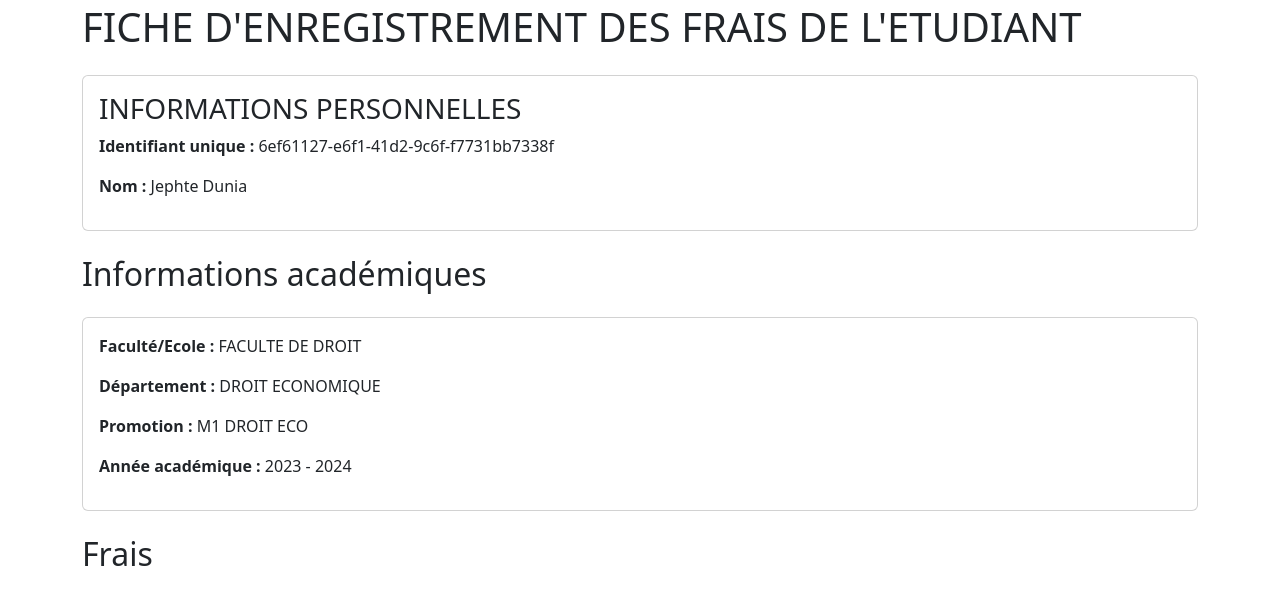
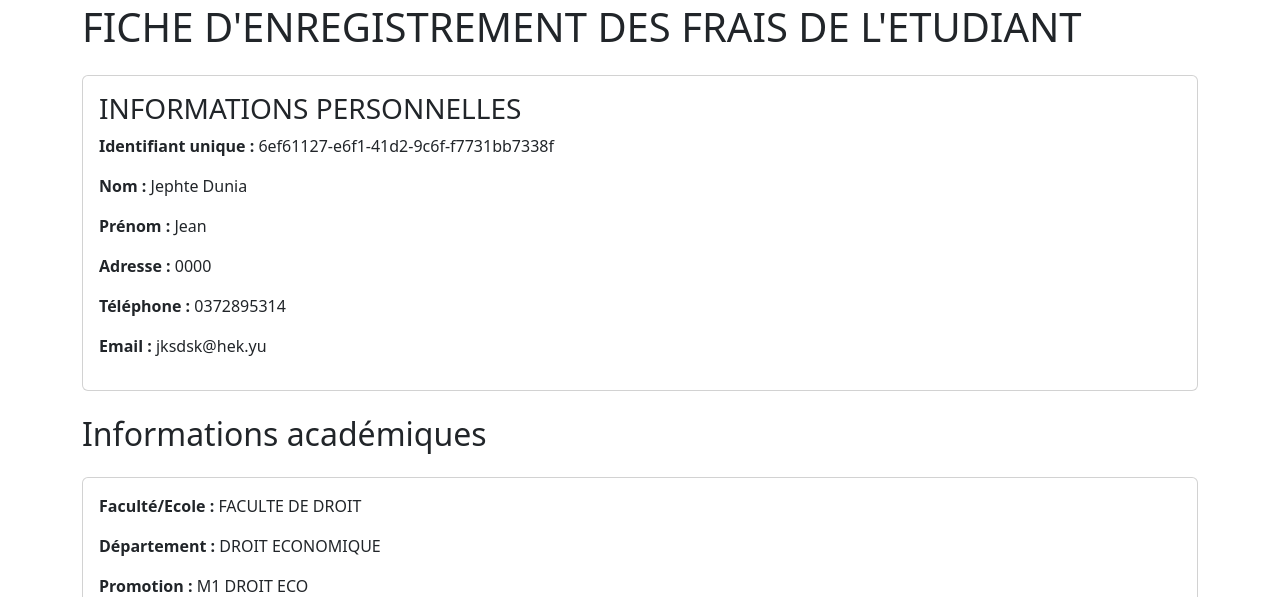
Before and after one commit to Dunia6/p_register, a Django app: page /detail_etudiant/6ef61127-e6f1-41d2-9c6f-f7731bb7338f/ in a window 1280 px wide. Shown: the part 146-743 px from the top of the page. Run offline with Django 4.2, Linux system fonts and the light colour scheme; a user stored in the database is signed in; data comes from the database, SQL or seed files in the repository; both versions use the stored data as it was after the commit; some libraries are stand-ins or nearby versions.

Commit message:
Add students infos

```diff
--- a/etablissement/models.py
+++ b/etablissement/models.py
@@ -72,6 +72,10 @@ class Etudiant(models.Model):
 
     id = models.UUIDField(primary_key=True, default=uuid.uuid4, editable=False)
     full_name = models.CharField(max_length=50)
+    prenom = models.CharField(max_length=50, null=True, blank=True)
+    adresse = models.CharField(max_length=50, null=True, blank=True)
+    telephone = models.CharField(max_length=50, null=True, blank=True)
+    email = models.CharField(max_length=50, null=True, blank=True)
     sexe = models.CharField(max_length=1, choices=SEXE)
     promotion = models.ForeignKey(Promotion, on_delete=models.CASCADE)
     created_at = models.DateTimeField(auto_now_add=True)
--- a/etablissement/templates/etudiant/detail_etudiant.html
+++ b/etablissement/templates/etudiant/detail_etudiant.html
@@ -22,12 +22,12 @@
             <h3 class="card-title">INFORMATIONS PERSONNELLES</h3>
             <p><strong>Identifiant unique :</strong> {{ etudiant.id }}</p>
             <p><strong>Nom :</strong> {{ etudiant.full_name }}</p>
-            {% comment %} <p><strong>Prénom :</strong> {{ etudiant.prenom }}</p>
-            <p><strong>Date de naissance :</strong> {{ etudiant.date_de_naissance }}</p>
-            <p><strong>Lieu de naissance :</strong> {{ etudiant.lieu_de_naissance }}</p>
+            <p><strong>Prénom :</strong> {{ etudiant.prenom }}</p>
+            {% comment %} <p><strong>Date de naissance :</strong> {{ etudiant.date_de_naissance }}</p>
+            <p><strong>Lieu de naissance :</strong> {{ etudiant.lieu_de_naissance }}</p> {% endcomment %}
             <p><strong>Adresse :</strong> {{ etudiant.adresse }}</p>
             <p><strong>Téléphone :</strong> {{ etudiant.telephone }}</p>
-            <p><strong>Email :</strong> {{ etudiant.email }}</p> {% endcomment %}
+            <p><strong>Email :</strong> {{ etudiant.email }}</p>
           </div>
         </div>
 
```
Also changed, not shown: db.sqlite3, etablissement/migrations/0003_etudiant_adresse_etudiant_email_etudiant_prenom_and_more.py (added).
